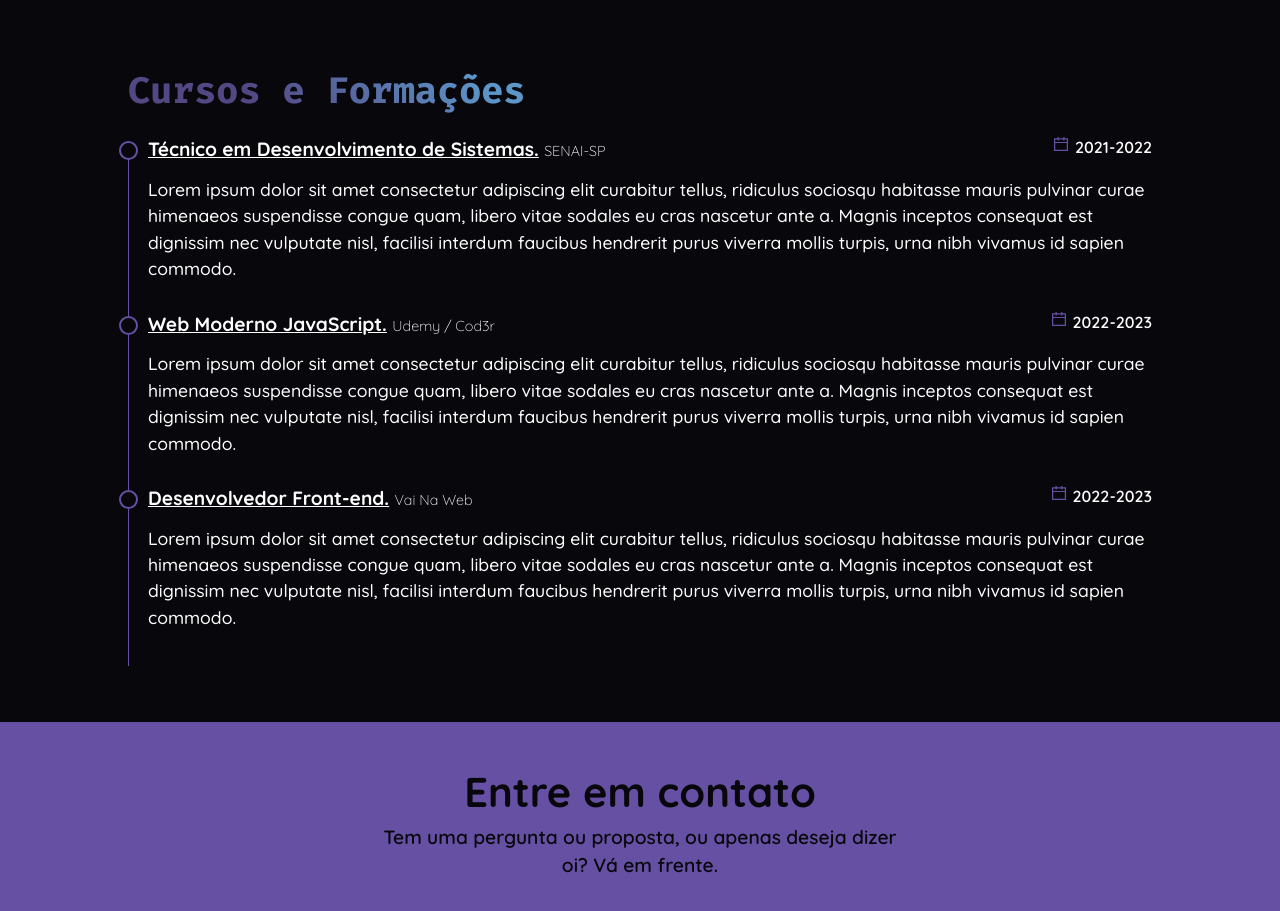
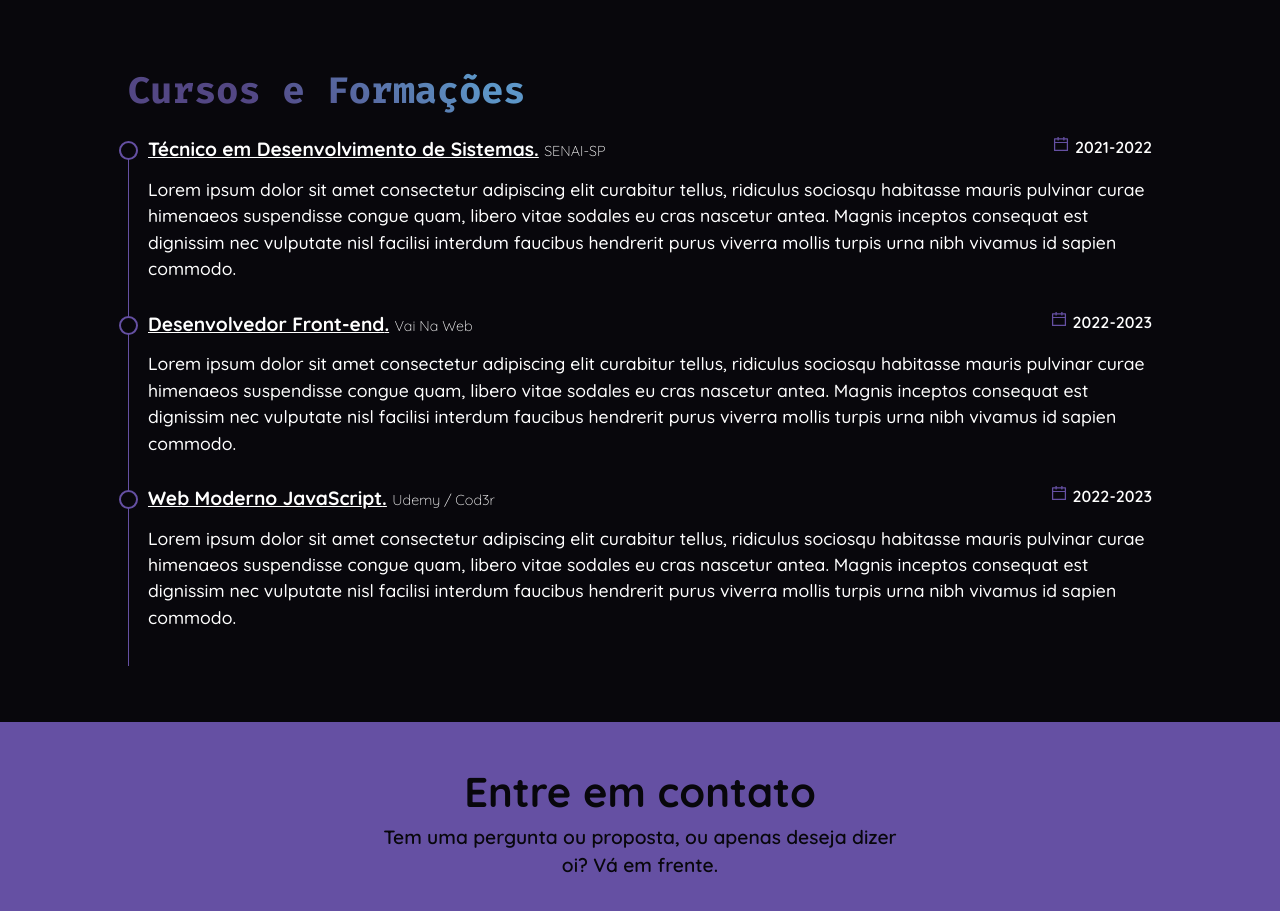
Before and after one commit to CauaRodrigues/portfolio, a React (Vite) app: page /about in a window 1280 px wide. Shown: the part 2640-3551 px from the top of the page. Built offline with nearby package versions, Linux system fonts and the light colour scheme.

Commit message:
Courses Componentizados

```diff
--- a/src/components/CardProject/index.jsx
+++ b/src/components/CardProject/index.jsx
@@ -2,7 +2,7 @@ import React from "react";
 import { useTheme } from "styled-components";
 import { useMediaQuery } from "react-responsive";
 
-import { AiOutlineFolder, AiOutlineAndroid } from "react-icons/ai";
+import { AiOutlineFolder, AiFillAndroid } from "react-icons/ai";
 import { BsGithub, BsTerminal } from "react-icons/bs";
 import { HiOutlineExternalLink } from "react-icons/hi";
 
@@ -23,8 +23,18 @@ export default function CardProject({ name, description, links, techsList }) {
 						<BsGithub size={36} />
 					</a>
 
-					<a href="#" target="_blank" rel="noopener noreferrer">
-						<HiOutlineExternalLink size={36} />
+					<a
+						href={links.projectUrl.url}
+						target="_blank"
+						rel="noopener noreferrer"
+					>
+						{links.projectUrl.mobile ? (
+							<AiFillAndroid size={36} />
+						) : links.projectUrl.cli ? (
+							<BsTerminal size={36} />
+						) : (
+							<HiOutlineExternalLink size={36} />
+						)}
 					</a>
 				</S.TopIconsLink>
 			</S.TopProject>
--- /dev/null
+++ b/src/components/SectionCourse/index.jsx
@@ -0,0 +1,33 @@
+import React from "react";
+import * as S from "./sectionCourse.styled";
+import { useTheme } from "styled-components";
+import { AiOutlineCalendar } from "react-icons/ai";
+
+export default function SectionCourse({
+	link,
+	name,
+	institute,
+	year,
+	description,
+}) {
+	const { colors } = useTheme();
+	return (
+		<S.Item>
+			<S.TopItem>
+				<h3>
+					<a href={link} target="_blank" rel="noopener noreferrer">
+						{name}.
+					</a>{" "}
+					<span>{institute}</span>
+				</h3>
+
+				<S.DateItem>
+					<AiOutlineCalendar size={18} color={colors.primary} />
+					<span>{year}</span>
+				</S.DateItem>
+			</S.TopItem>
+
+			<S.DescriptionItem>{description}</S.DescriptionItem>
+		</S.Item>
+	);
+}
--- /dev/null
+++ b/src/components/SectionCourse/sectionCourse.styled.jsx
@@ -0,0 +1,63 @@
+import styled from "styled-components";
+
+export const Item = styled.li`
+	width: 100%;
+	padding-left: 20px;
+	display: flex;
+	flex-direction: column;
+
+	&::before {
+		content: " ";
+		width: 15px;
+		height: 15px;
+		margin-top: 8px;
+		position: absolute;
+		left: -7px;
+		z-index: 10;
+
+		background-color: ${({ theme }) => theme.colors.main};
+		outline: 2px solid ${({ theme }) => theme.colors.primary};
+		border-radius: 50%;
+	}
+`;
+
+export const TopItem = styled.div`
+	width: 100%;
+	display: flex;
+	justify-content: space-between;
+	flex-wrap: wrap;
+
+	h3 {
+		font-size: min(1.2rem, 6.5vw);
+		font-weight: ${({ theme }) => theme.fonts.fw.bd};
+		color: ${({ theme }) => theme.colors.text};
+
+		a {
+			color: inherit;
+			font-weight: inherit;
+			font-size: inherit;
+			text-decoration: underline;
+		}
+
+		span {
+			font-weight: ${({ theme }) => theme.fonts.fw.th};
+			font-size: min(0.9rem, 4vw);
+			text-transform: capitalize;
+		}
+	}
+`;
+
+export const DateItem = styled.div`
+	span {
+		margin-left: 5px;
+		font-weight: ${({ theme }) => theme.fonts.fw.sb};
+		font-size: min(1rem, 4vw);
+	}
+`;
+
+export const DescriptionItem = styled.p`
+	padding: 12px 0;
+	margin-bottom: 16px;
+	font-size: min(1.1rem, 5vw);
+	font-weight: ${({ theme }) => theme.fonts.fw.md};
+`;
--- /dev/null
+++ b/src/pages/About/sections/Courses/data.js
@@ -0,0 +1,29 @@
+export const data = [
+	{
+		id: 1,
+		name: "Técnico em Desenvolvimento de Sistemas",
+		institute: "SENAI-SP",
+		url: "https://suicobrasileira.sp.senai.br/curso/85566/115/tecnico-em-desenvolvimento-de-sistemas",
+		year: "2021-2022",
+		description:
+			"Lorem ipsum dolor sit amet consectetur adipiscing elit curabitur tellus, ridiculus sociosqu habitasse mauris pulvinar curae himenaeos suspendisse congue quam, libero vitae sodales eu cras nascetur antea. Magnis inceptos consequat est dignissim nec vulputate nisl facilisi interdum faucibus hendrerit purus viverra mollis turpis urna nibh vivamus id sapien commodo.",
+	},
+	{
+		id: 2,
+		name: "Desenvolvedor Front-end",
+		institute: "Vai Na Web",
+		url: "https://vainaweb.com.br/",
+		year: "2022-2023",
+		description:
+			"Lorem ipsum dolor sit amet consectetur adipiscing elit curabitur tellus, ridiculus sociosqu habitasse mauris pulvinar curae himenaeos suspendisse congue quam, libero vitae sodales eu cras nascetur antea. Magnis inceptos consequat est dignissim nec vulputate nisl facilisi interdum faucibus hendrerit purus viverra mollis turpis urna nibh vivamus id sapien commodo.",
+	},
+	{
+		id: 3,
+		name: "Web Moderno JavaScript",
+		institute: "udemy / cod3r",
+		url: "https://www.udemy.com/course/curso-web/",
+		year: "2022-2023",
+		description:
+			"Lorem ipsum dolor sit amet consectetur adipiscing elit curabitur tellus, ridiculus sociosqu habitasse mauris pulvinar curae himenaeos suspendisse congue quam, libero vitae sodales eu cras nascetur antea. Magnis inceptos consequat est dignissim nec vulputate nisl facilisi interdum faucibus hendrerit purus viverra mollis turpis urna nibh vivamus id sapien commodo.",
+	},
+];
--- a/src/pages/About/sections/Courses/index.jsx
+++ b/src/pages/About/sections/Courses/index.jsx
@@ -1,102 +1,27 @@
 import React from "react";
-import { AiOutlineCalendar } from "react-icons/ai";
-import { useTheme } from "styled-components";
+import SectionCourse from "@components/SectionCourse";
+import { data } from "./data";
 import * as S from "./section.styled";
 
 export default function Courses() {
-	const theme = useTheme();
-
 	return (
 		<S.CoursesSection>
 			<h2 className="gradient_text">Cursos e Formações</h2>
 
 			<S.List>
-				<S.Item>
-					<S.TopItem>
-						<h3>
-							<a
-								href="https://suicobrasileira.sp.senai.br/curso/85566/115/tecnico-em-desenvolvimento-de-sistemas"
-								target="_blank"
-								rel="noopener noreferrer"
-							>
-								Técnico em Desenvolvimento de Sistemas.
-							</a>{" "}
-							<span>SENAI-SP</span>
-						</h3>
-
-						<S.DateItem>
-							<AiOutlineCalendar size={18} color={theme.colors.primary} />
-							<span>2021-2022</span>
-						</S.DateItem>
-					</S.TopItem>
-
-					<S.DescriptionItem>
-						Lorem ipsum dolor sit amet consectetur adipiscing elit curabitur
-						tellus, ridiculus sociosqu habitasse mauris pulvinar curae himenaeos
-						suspendisse congue quam, libero vitae sodales eu cras nascetur ante
-						a. Magnis inceptos consequat est dignissim nec vulputate nisl,
-						facilisi interdum faucibus hendrerit purus viverra mollis turpis,
-						urna nibh vivamus id sapien commodo.
-					</S.DescriptionItem>
-				</S.Item>
-
-				<S.Item>
-					<S.TopItem>
-						<h3>
-							<a
-								href="https://www.udemy.com/course/curso-web/"
-								target="_blank"
-								rel="noopener noreferrer"
-							>
-								Web Moderno JavaScript.
-							</a>{" "}
-							<span>Udemy / Cod3r</span>
-						</h3>
-
-						<S.DateItem>
-							<AiOutlineCalendar size={18} color={theme.colors.primary} />
-							<span>2022-2023</span>
-						</S.DateItem>
-					</S.TopItem>
-
-					<S.DescriptionItem>
-						Lorem ipsum dolor sit amet consectetur adipiscing elit curabitur
-						tellus, ridiculus sociosqu habitasse mauris pulvinar curae himenaeos
-						suspendisse congue quam, libero vitae sodales eu cras nascetur ante
-						a. Magnis inceptos consequat est dignissim nec vulputate nisl,
-						facilisi interdum faucibus hendrerit purus viverra mollis turpis,
-						urna nibh vivamus id sapien commodo.
-					</S.DescriptionItem>
-				</S.Item>
-
-				<S.Item>
-					<S.TopItem>
-						<h3>
-							<a
-								href="https://vainaweb.com.br/"
-								target="_blank"
-								rel="noopener noreferrer"
-							>
-								Desenvolvedor Front-end.
-							</a>{" "}
-							<span>Vai na web</span>
-						</h3>
-
-						<S.DateItem>
-							<AiOutlineCalendar size={18} color={theme.colors.primary} />
-							<span>2022-2023</span>
-						</S.DateItem>
-					</S.TopItem>
-
-					<S.DescriptionItem>
-						Lorem ipsum dolor sit amet consectetur adipiscing elit curabitur
-						tellus, ridiculus sociosqu habitasse mauris pulvinar curae himenaeos
-						suspendisse congue quam, libero vitae sodales eu cras nascetur ante
-						a. Magnis inceptos consequat est dignissim nec vulputate nisl,
-						facilisi interdum faucibus hendrerit purus viverra mollis turpis,
-						urna nibh vivamus id sapien commodo.
-					</S.DescriptionItem>
-				</S.Item>
+				{data.map((course) => {
+					return (
+						<React.Fragment key={course.id}>
+							<SectionCourse
+								name={course.name}
+								institute={course.institute}
+								description={course.description}
+								link={course.url}
+								year={course.year}
+							/>
+						</React.Fragment>
+					);
+				})}
 			</S.List>
 		</S.CoursesSection>
 	);
--- a/src/pages/Projects/page.styled.jsx
+++ b/src/pages/Projects/page.styled.jsx
@@ -48,7 +48,7 @@ export const ProjectsTitle = styled.div`
 `;
 
 export const ProjectsSection = styled.section`
-	max-width: 85%;
+	max-width: 80%;
 	margin-top: 1rem;
 	display: grid;
 	grid-template-columns: repeat(3, 1fr);
@@ -57,9 +57,11 @@ export const ProjectsSection = styled.section`
 
 	@media (max-width: 1150px) {
 		grid-template-columns: repeat(2, 1fr);
+		max-width: 85%;
 	}
 
 	@media (max-width: 740px) {
 		grid-template-columns: repeat(1, 1fr);
+		max-width: 90%;
 	}
 `;
```
